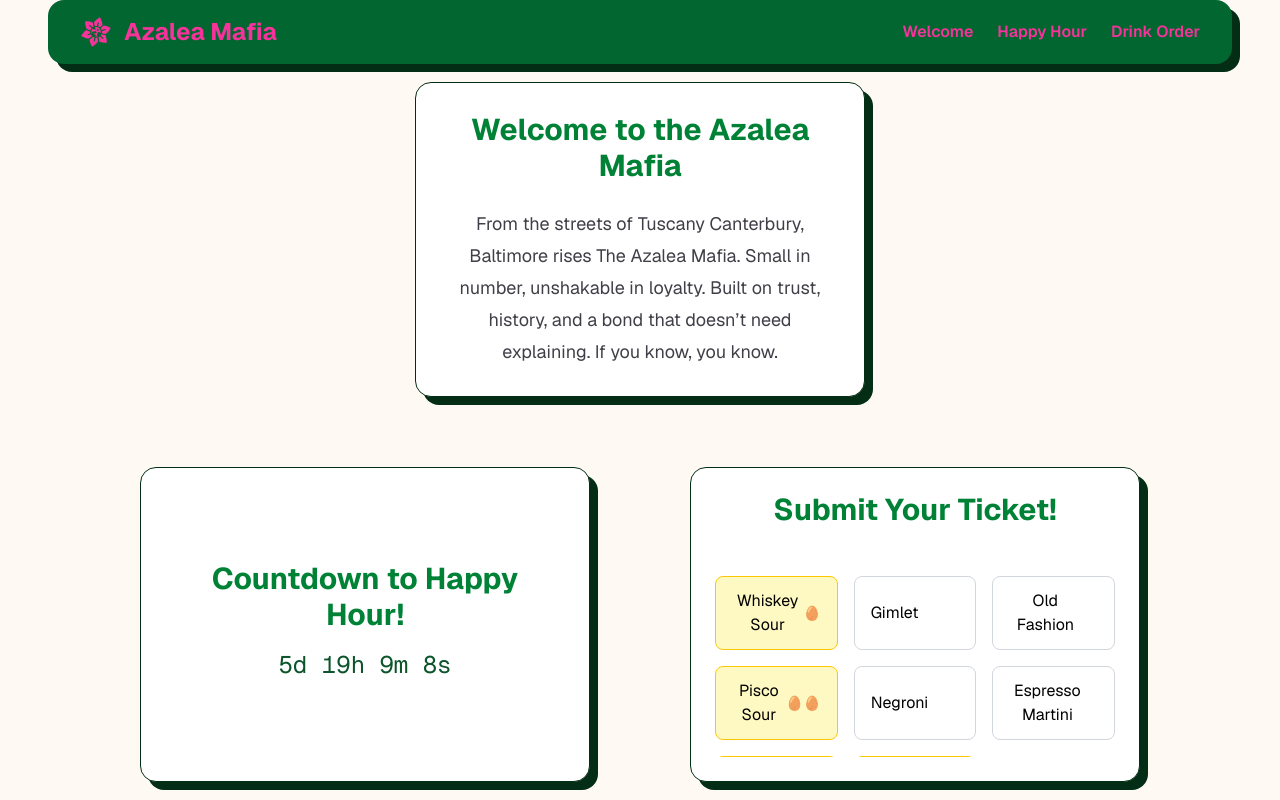
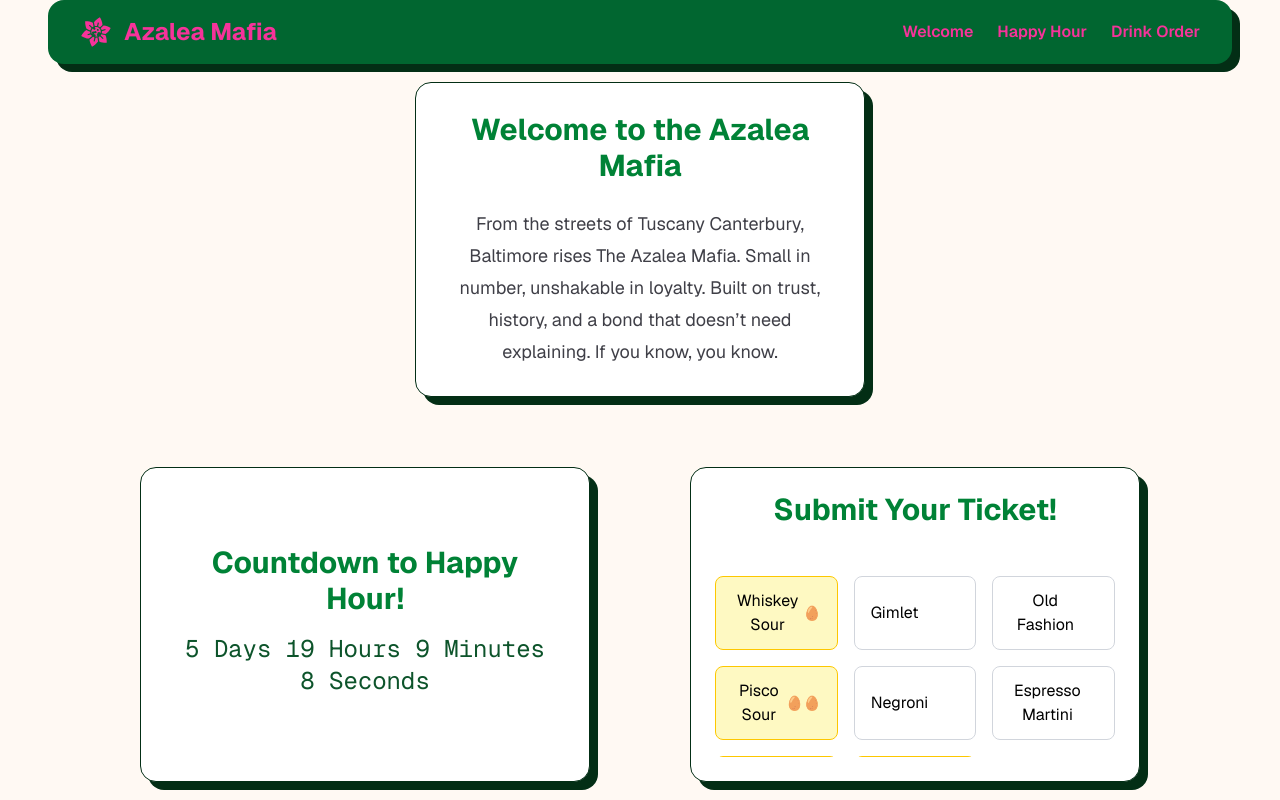
Before and after one commit to james-rehak/azalea-mafia, a Next.js app: page / in a window 1280 px wide. Built offline with nearby package versions, Linux system fonts and the light colour scheme.

Commit message:
3- improve timer ui

```diff
--- a/app/HhTimer.tsx
+++ b/app/HhTimer.tsx
@@ -60,9 +60,9 @@ export default function HhTimer() {
         Countdown to Happy Hour!
       </h2>
       <div
-        className="text-2xl font-mono text-green-900 mb-2"
+        className="text-2xl font-mono text-green-900 mb-2 text-center"
       >
-        {remaining.days}d {remaining.hours}h {remaining.minutes}m {remaining.seconds}s
+        {remaining.days} Days {remaining.hours} Hours {remaining.minutes} Minutes {remaining.seconds} Seconds
       </div>
     </div>
   );
```
